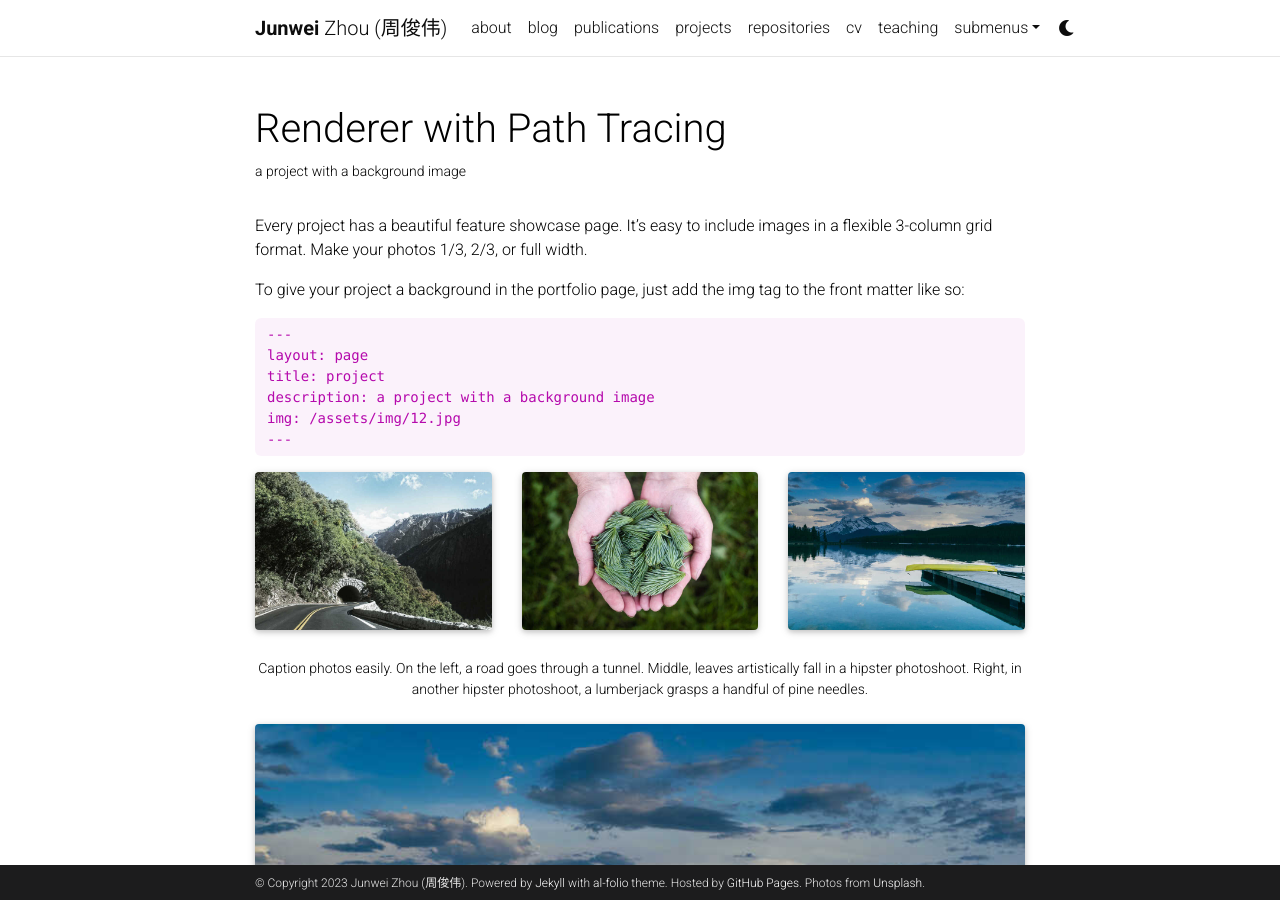
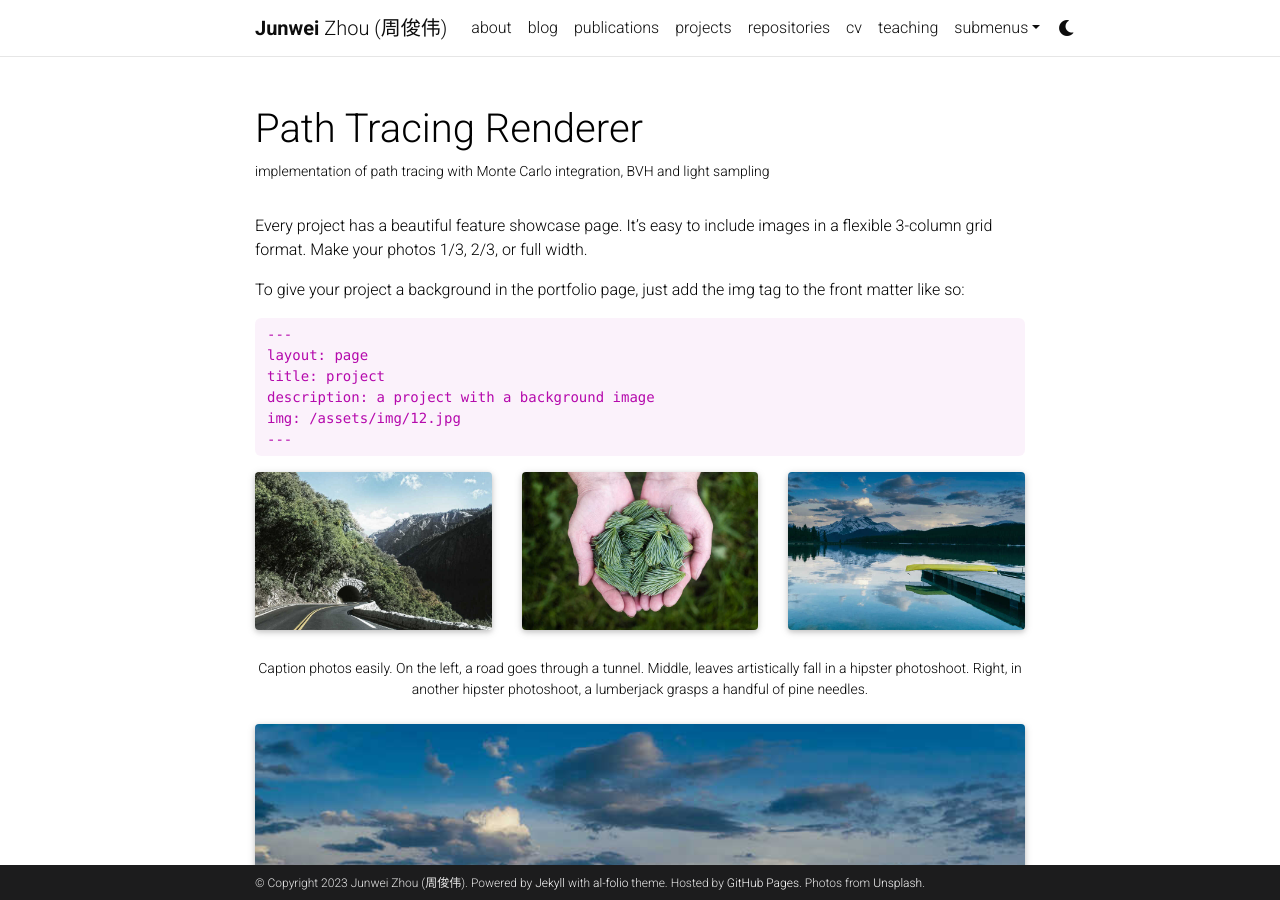
Before and after one commit to zjw49246/personal_website, a Jekyll site: the page built from _projects/path_tracing.md, in a window 1280 px wide and 900 px high. Built offline with Jekyll 4.4.1, drawn with Linux system fonts in a browser that asks for light colours; full-size pictures stand in for the smaller copies a plugin makes; comment, search, counter and statistics services are not loaded; a style sheet for code colours, icons or effects is not loaded.

Commit message:
added path tracing and modified url

```diff
--- a/_config.yml
+++ b/_config.yml
@@ -18,8 +18,8 @@ keywords: jekyll, jekyll-theme, academic-website, portfolio-website  # add your
 lang: en # the language of your site (for example: en, fr, cn, ru, etc.)
 icon: ⚛️  # the emoji used as the favicon (alternatively, provide image name in /assets/img/)
 
-url: https://alshedivat.github.io # the base hostname & protocol for your site
-baseurl: /al-folio # the subpath of your site, e.g. /blog/
+url: https://zjw49246.github.io # the base hostname & protocol for your site
+baseurl: /zjw49246/ # the subpath of your site, e.g. /blog/
 last_updated: false # set to true if you want to display last updated in the footer
 impressum_path:  # set to path to include impressum link in the footer, use the same path as permalink in a page, helps to conform with EU GDPR
 
--- a/_projects/1_project copy.md
+++ b/_projects/path_tracing.md
@@ -1,8 +1,8 @@
 ---
 layout: page
-title: Renderer with Path Tracing
-description: a project with a background image
-img: assets/img/12.jpg
+title: Path Tracing Renderer
+description: implementation of path tracing with Monte Carlo integration, BVH and light sampling
+img: assets/img/path_tracing.jpg
 importance: 1
 category: Computer Graphics
 ---
```
Also changed, not shown: assets/img/path_tracing.jpg (added).
